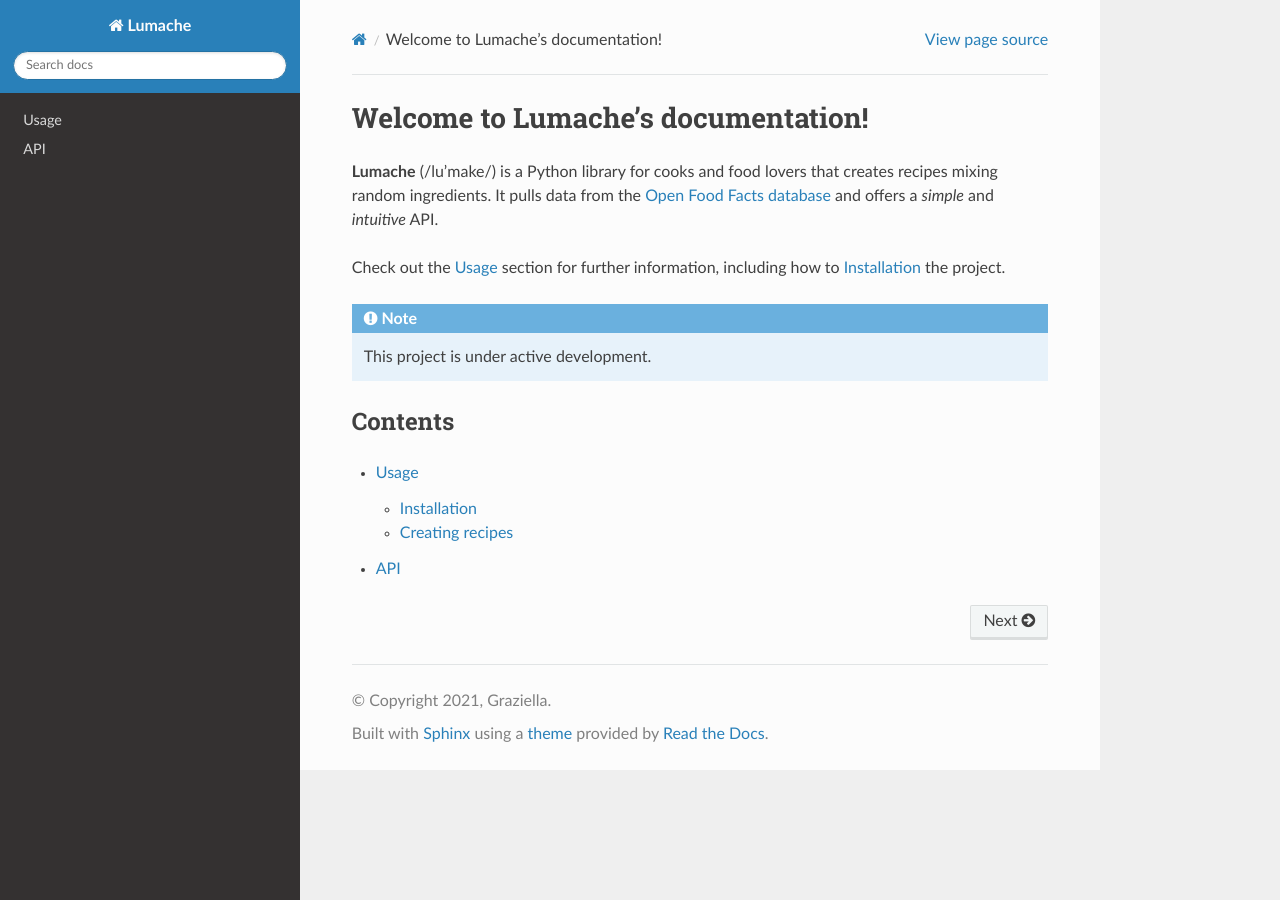
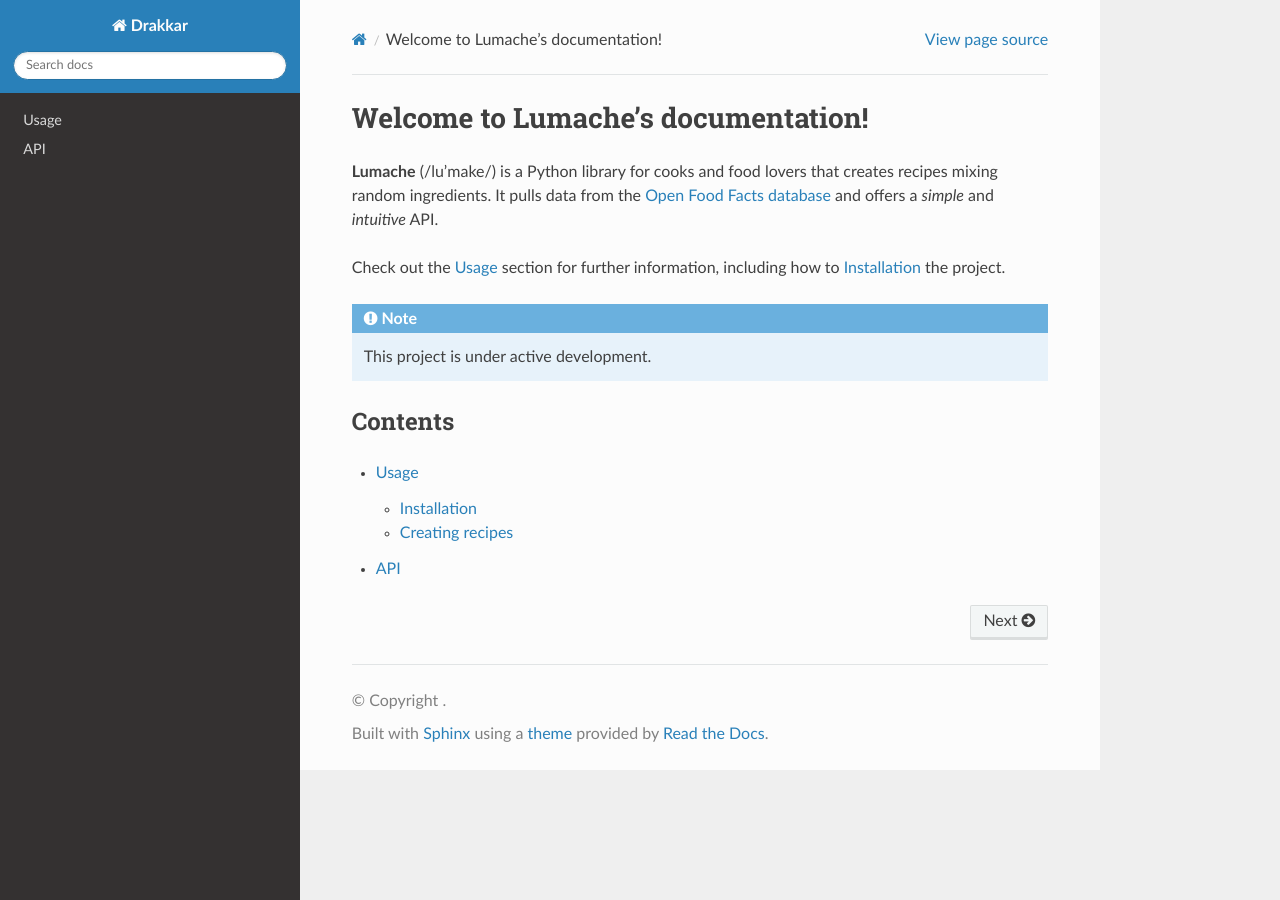
Before and after one commit to alberdilab/drakkar, a Sphinx documentation site: the page built from docs/source/index.rst, in a window 1280 px wide. Built offline with Sphinx 7.4.7 and the Read the Docs theme 3.1.0, drawn with Linux system fonts in a browser that asks for light colours.

Commit message:
documentation update

```diff
--- a/docs/source/conf.py
+++ b/docs/source/conf.py
@@ -2,12 +2,11 @@
 
 # -- Project information
 
-project = 'Lumache'
-copyright = '2021, Graziella'
-author = 'Graziella'
+project = 'Drakkar'
+author = 'Antton Alberdi'
 
-release = '0.1'
-version = '0.1.0'
+release = '1.0'
+version = '1.0.0'
 
 # -- General configuration
 
--- a/docs/source/usage.rst
+++ b/docs/source/usage.rst
@@ -6,7 +6,7 @@ Usage
 Installation
 ------------
 
-To use Lumache, first install it using pip:
+To use drakkar, first install it using pip:
 
 .. code-block:: console
 
```
Also changed, not shown: README.md (+1 -1 lines), 2 other files.
